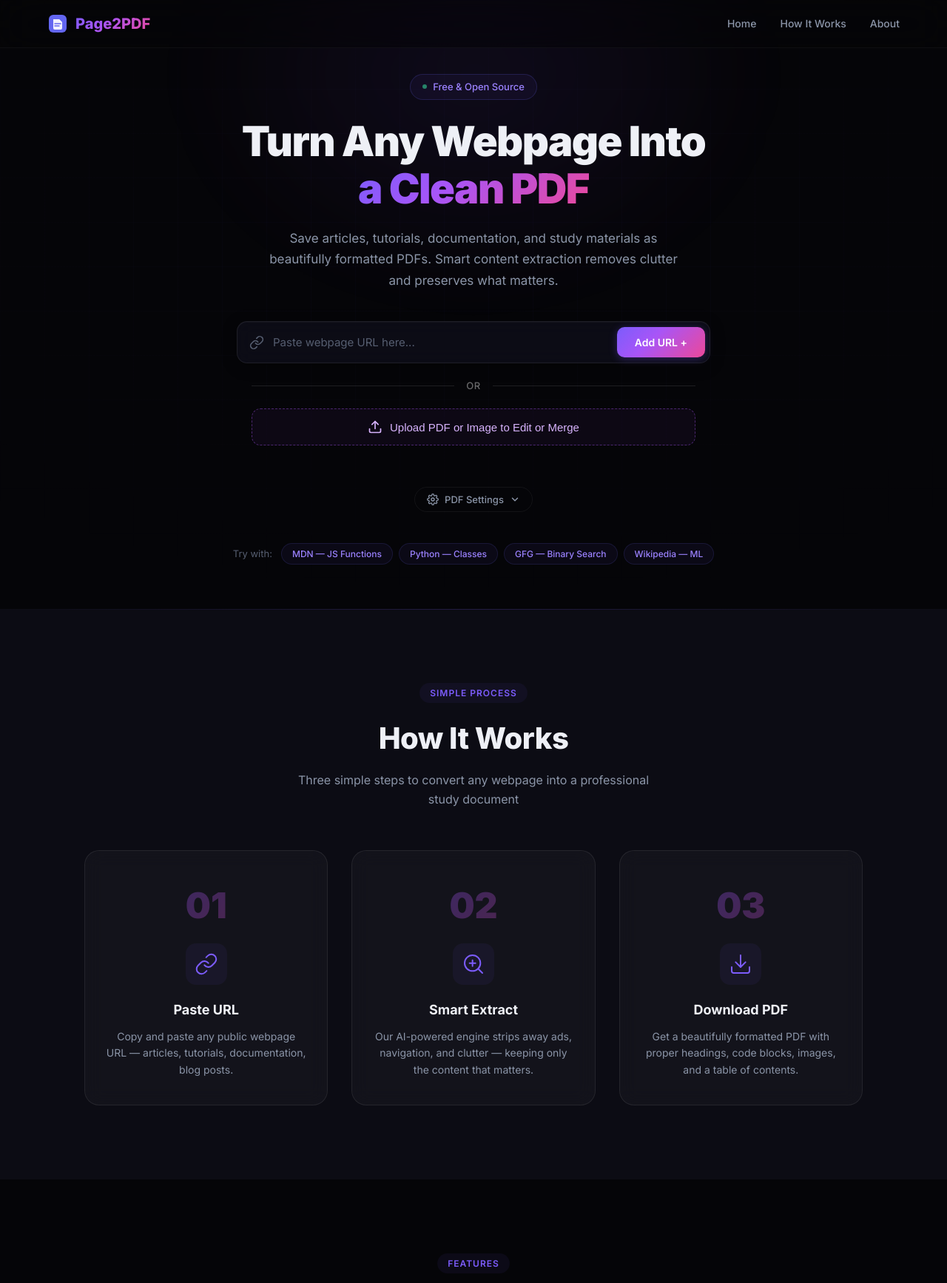
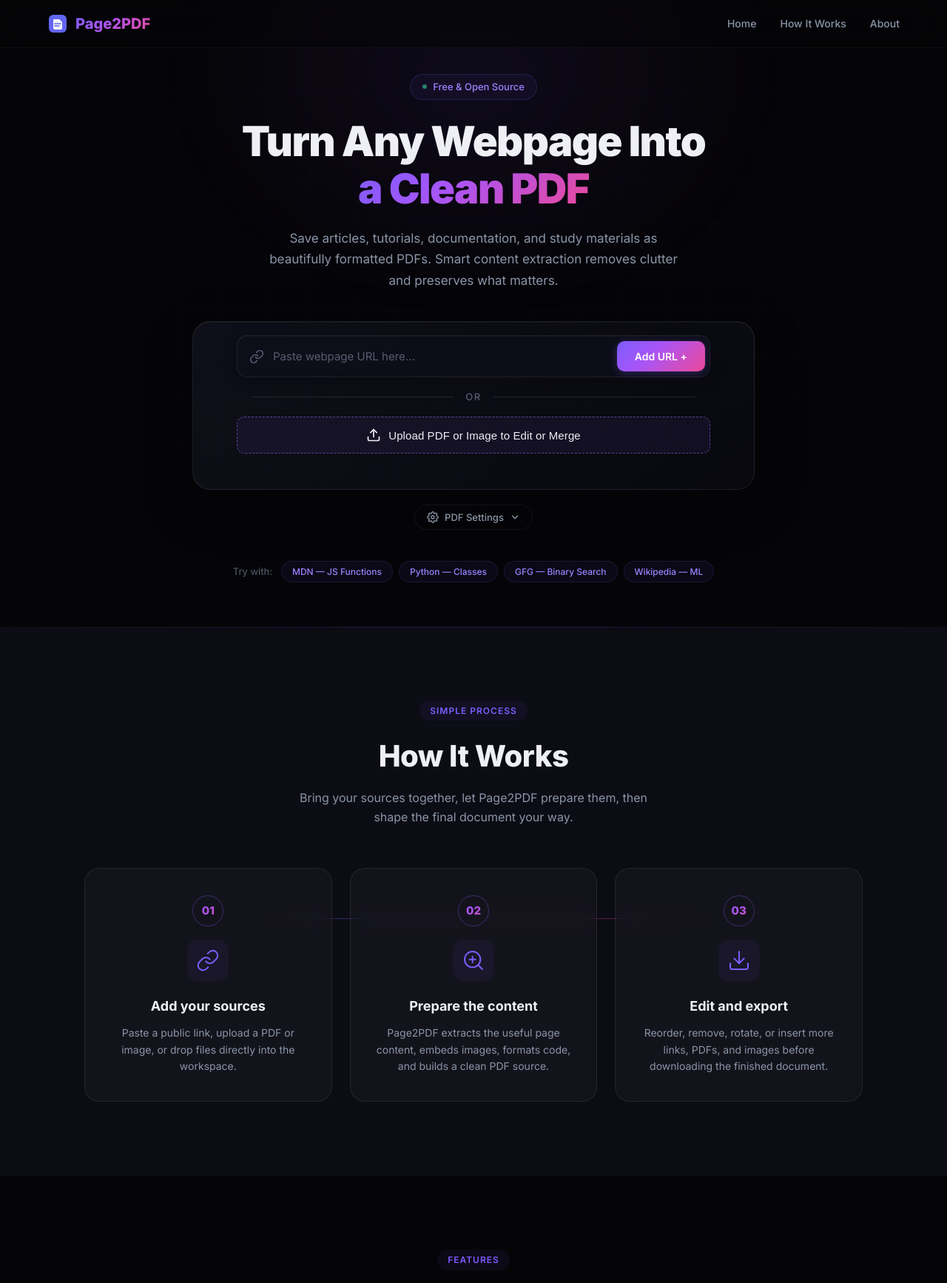
Before and after one commit to itsmonir48/Page2PDF, a FastAPI app: page / in a window 1280 px wide. Shown: the top 1734 px of the page at 74% size. Run offline with FastAPI, Linux system fonts and the light colour scheme; some libraries are stand-ins or nearby versions.

Commit message:
Fix  bug

```diff
--- a/static/css/style.css
+++ b/static/css/style.css
@@ -136,7 +136,13 @@ a:hover { color: var(--accent-hover); }
 
 .hero-content {
     position: relative; z-index: 1; text-align: center;
-    max-width: 720px; width: 100%;
+    max-width: 760px; width: 100%;
+    animation: hero-arrive 0.8s cubic-bezier(0.2, 0.8, 0.2, 1) both;
+}
+
+@keyframes hero-arrive {
+    from { opacity: 0; transform: translateY(18px); }
+    to { opacity: 1; transform: translateY(0); }
 }
 
 .hero-badge {
@@ -175,12 +181,21 @@ a:hover { color: var(--accent-hover); }
 /* ── URL Input ─────────────────────────────────────────────────── */
 .input-section { margin-bottom: 20px; }
 
+.input-section {
+    padding: 18px;
+    border: 1px solid rgba(255,255,255,0.08);
+    border-radius: 24px;
+    background: linear-gradient(145deg, rgba(18,18,30,0.82), rgba(10,10,18,0.68));
+    box-shadow: 0 22px 70px rgba(0,0,0,0.28), inset 0 1px 0 rgba(255,255,255,0.04);
+}
+
 .input-wrapper {
     display: flex; align-items: center; gap: 0;
     background: var(--bg-input); border: 2px solid var(--border);
     border-radius: var(--radius); padding: 6px 6px 6px 16px;
     transition: border-color var(--transition), box-shadow var(--transition);
     max-width: 640px; margin: 0 auto;
+    box-shadow: 0 8px 24px rgba(0,0,0,0.18);
 }
 
 .input-wrapper:focus-within {
@@ -217,6 +232,34 @@ a:hover { color: var(--accent-hover); }
 .error-message {
     color: var(--error); font-size: 13px; margin-top: 8px;
     min-height: 20px; text-align: center;
+}
+
+.upload-wrapper { margin-bottom: 10px !important; }
+
+.upload-drop-zone {
+    max-width: 640px !important;
+    background: rgba(124,92,252,0.08) !important;
+    border: 1px dashed rgba(155,130,255,0.48) !important;
+    border-radius: var(--radius-sm) !important;
+    color: var(--text-primary) !important;
+    letter-spacing: 0.1px;
+}
+
+.upload-drop-zone:hover {
+    background: rgba(124,92,252,0.16) !important;
+    border-color: var(--accent-hover) !important;
+    box-shadow: 0 8px 26px rgba(124,92,252,0.14);
+    transform: translateY(-1px);
+}
+
+.input-section > div[style*="margin: 20px"] {
+    margin-top: 16px !important;
+    margin-bottom: 16px !important;
+}
+
+.input-section > div[style*="margin: 20px"] span {
+    color: var(--text-muted) !important;
+    letter-spacing: 1.5px !important;
 }
 
 /* ── Settings ──────────────────────────────────────────────────── */
@@ -472,22 +515,32 @@ a:hover { color: var(--accent-hover); }
 /* How It Works */
 .how-it-works { padding: 100px 0; background: var(--bg-secondary); }
 
-.steps-grid { display: grid; grid-template-columns: repeat(3, 1fr); gap: 32px; }
+.steps-grid { display: grid; grid-template-columns: repeat(3, 1fr); gap: 24px; position: relative; }
+
+.steps-grid::before {
+    content: ''; position: absolute; top: 68px; left: 16%; right: 16%; height: 1px;
+    background: linear-gradient(90deg, transparent, rgba(124,92,252,0.45), rgba(236,72,153,0.45), transparent);
+    z-index: 0;
+}
 
 .step-card {
     background: var(--bg-card); border: 1px solid var(--border);
     border-radius: var(--radius-lg); padding: 36px 28px;
     text-align: center; transition: all var(--transition);
-    position: relative; overflow: hidden;
+    position: relative; overflow: hidden; z-index: 1;
+    min-height: 282px;
 }
 
 .step-card:hover { border-color: var(--accent); transform: translateY(-4px); box-shadow: var(--shadow-lg); }
 
 .step-number {
-    font-size: 48px; font-weight: 900;
+    display: inline-flex; align-items: center; justify-content: center;
+    width: 42px; height: 42px; border-radius: 50%;
+    font-size: 15px; font-weight: 800;
     background: var(--gradient); -webkit-background-clip: text;
     -webkit-text-fill-color: transparent; background-clip: text;
-    opacity: 0.3; margin-bottom: 12px;
+    border: 1px solid rgba(124,92,252,0.35); opacity: 1; margin-bottom: 18px;
+    background-color: var(--bg-card);
 }
 
 .step-card-icon {
@@ -499,6 +552,15 @@ a:hover { color: var(--accent-hover); }
 
 .step-card h3 { font-size: 18px; font-weight: 700; margin-bottom: 10px; }
 .step-card p { font-size: 14px; color: var(--text-secondary); line-height: 1.6; }
+
+.step-card:nth-child(1) { animation: step-reveal 0.55s ease both; }
+.step-card:nth-child(2) { animation: step-reveal 0.55s 0.1s ease both; }
+.step-card:nth-child(3) { animation: step-reveal 0.55s 0.2s ease both; }
+
+@keyframes step-reveal {
+    from { opacity: 0; transform: translateY(12px); }
+    to { opacity: 1; transform: translateY(0); }
+}
 
 /* Features */
 .features { padding: 100px 0; }
@@ -531,16 +593,36 @@ a:hover { color: var(--accent-hover); }
 
 .about-stats {
     display: flex; gap: 40px; margin-top: 32px;
-    padding-top: 32px; border-top: 1px solid var(--border);
+    padding: 24px 18px; border: 1px solid var(--glass-border);
+    border-radius: var(--radius); background: rgba(255,255,255,0.025);
 }
 
-.stat { text-align: center; }
+.stat { text-align: center; flex: 1; }
 .stat-value {
     display: block; font-size: 32px; font-weight: 800;
     background: var(--gradient); -webkit-background-clip: text;
     -webkit-text-fill-color: transparent; background-clip: text;
 }
 .stat-label { font-size: 13px; color: var(--text-muted); }
+
+.stat-label { display: block; max-width: 130px; margin: 0 auto; line-height: 1.4; }
+
+.stat + .stat { border-left: 1px solid var(--glass-border); }
+
+.index-mode-control {
+    display: flex; gap: 4px; width: fit-content; padding: 4px;
+    margin-bottom: 14px; border: 1px solid var(--glass-border);
+    border-radius: var(--radius-sm); background: rgba(255,255,255,0.025);
+}
+
+.index-mode-control .pm-btn {
+    border-color: transparent; padding: 8px 16px;
+}
+
+.index-mode-control .pm-btn.active {
+    background: var(--gradient-subtle); border-color: rgba(124,92,252,0.35);
+    color: var(--accent-hover); box-shadow: 0 0 18px rgba(124,92,252,0.1);
+}
 
 /* Footer */
 .footer {
@@ -872,8 +954,10 @@ a:hover { color: var(--accent-hover); }
     .url-input { width: 100%; text-align: center; }
     .generate-btn { width: 100%; justify-content: center; padding: 14px; }
     .steps-grid, .features-grid { grid-template-columns: 1fr; }
+    .steps-grid::before { top: 8%; bottom: 8%; left: 50%; right: auto; width: 1px; height: auto; }
     .settings-grid { grid-template-columns: 1fr; }
     .about-stats { flex-direction: column; gap: 20px; }
+    .stat + .stat { border-left: 0; border-top: 1px solid var(--glass-border); padding-top: 20px; }
     .hero-title { font-size: 32px; }
 }
 
--- a/static/js/app.js
+++ b/static/js/app.js
@@ -53,6 +53,16 @@
     const pmBtnKeepSelected = document.getElementById('pm-btn-keep-selected');
     const pmBtnRestoreAll = document.getElementById('pm-btn-restore-all');
     const pmBtnInsertFile = document.getElementById('pm-btn-insert-file');
+    const pmBtnIndex = document.getElementById('pm-btn-index');
+    const indexModal = document.getElementById('index-modal');
+    const closeIndexModal = document.getElementById('close-index-modal');
+    const indexAutomaticBtn = document.getElementById('index-automatic-btn');
+    const indexManualBtn = document.getElementById('index-manual-btn');
+    const indexOffBtn = document.getElementById('index-off-btn');
+    const indexModeHelp = document.getElementById('index-mode-help');
+    const indexEntriesInput = document.getElementById('index-entries-input');
+    const indexErrorMessage = document.getElementById('index-error-message');
+    const indexApplyBtn = document.getElementById('index-apply-btn');
     const insertFileModal = document.getElementById('insert-file-modal');
     const closeInsertModal = document.getElementById('close-insert-modal');
     const insertFileInput = document.getElementById('insert-file-input');
@@ -76,6 +86,8 @@
     let pageSelections = []; // true = selected in UI, false = not selected
     let pageRotations = {}; // originalPageIndex -> degrees (90, 180, 270)
     let pageOrder = []; // array of original page indices in current order
+    let indexMode = 'automatic';
+    let indexEnabled = true;
 
     // Settings
     const settingTitle = document.getElementById('setting-title');
@@ -287,6 +299,82 @@
         pmRangeInput.value = '';
         pmErrorMessage.textContent = '';
         updatePmUI();
+    });
+
+    // Insert File Modal Events
+    pmBtnIndex.addEventListener('click', () => {
+        indexModal.style.display = 'flex';
+        indexMode = 'automatic';
+        indexEnabled = true;
+        indexEntriesInput.style.display = 'none';
+        indexErrorMessage.textContent = '';
+        indexModeHelp.textContent = 'Keep the existing source bookmarks and headings.';
+        updateIndexModeButtons();
+    });
+    closeIndexModal.addEventListener('click', () => { indexModal.style.display = 'none'; });
+    indexAutomaticBtn.addEventListener('click', () => {
+        indexMode = 'automatic';
+        indexEnabled = true;
+        indexEntriesInput.style.display = 'none';
+        indexModeHelp.textContent = 'Keep the existing source bookmarks and headings.';
+        updateIndexModeButtons();
+    });
+    indexManualBtn.addEventListener('click', () => {
+        indexMode = 'manual';
+        indexEnabled = true;
+        indexEntriesInput.style.display = 'block';
+        indexModeHelp.textContent = 'One entry per line: Title | page number | level (level is optional).';
+        updateIndexModeButtons();
+    });
+    indexOffBtn.addEventListener('click', () => {
+        indexMode = 'automatic';
+        indexEnabled = false;
+        indexEntriesInput.style.display = 'none';
+        indexModeHelp.textContent = 'Remove all clickable index/bookmark entries from the PDF.';
+        updateIndexModeButtons();
+    });
+
+    function updateIndexModeButtons() {
+        [indexOffBtn, indexAutomaticBtn, indexManualBtn].forEach(button => button.classList.remove('active'));
+        if (!indexEnabled) indexOffBtn.classList.add('active');
+        else if (indexMode === 'manual') indexManualBtn.classList.add('active');
+        else indexAutomaticBtn.classList.add('active');
+    }
+    indexApplyBtn.addEventListener('click', async () => {
+        const entries = [];
+        if (indexMode === 'manual') {
+            const lines = indexEntriesInput.value.split('\n').map(line => line.trim()).filter(Boolean);
+            for (const line of lines) {
+                const parts = line.split('|').map(part => part.trim());
+                const page = Number(parts[1]);
+                const level = parts[2] ? Number(parts[2]) : 1;
+                if (!parts[0] || !Number.isInteger(page) || page < 1 || page > totalPagesCount || !Number.isInteger(level) || level < 1 || level > 3) {
+                    indexErrorMessage.textContent = `Invalid entry: ${line}`;
+                    return;
+                }
+                entries.push({ title: parts[0], page, level });
+            }
+            if (!entries.length) {
+                indexErrorMessage.textContent = 'Add at least one manual index entry.';
+                return;
+            }
+        }
+        indexApplyBtn.disabled = true;
+        indexErrorMessage.textContent = '';
+        try {
+            const response = await fetch(`/api/collections/${currentCollectionId}/edit-index`, {
+                method: 'POST', headers: { 'Content-Type': 'application/json' },
+                body: JSON.stringify({ enabled: indexEnabled, automatic: indexMode === 'automatic', entries })
+            });
+            const data = await response.json();
+            if (!data.success) throw new Error(data.error || 'Failed to apply index.');
+            indexModal.style.display = 'none';
+            showCompleted(data.collection);
+        } catch (error) {
+            indexErrorMessage.textContent = error.message || 'Failed to apply index.';
+        } finally {
+            indexApplyBtn.disabled = false;
+        }
     });
 
     // Insert File Modal Events
@@ -833,7 +921,7 @@
             title: settingTitle.value.trim() || 'Study Material Collection',
             add_cover_page: settingCover.checked,
             add_source_separator: settingSeparator.checked,
-            generate_toc: true
+            generate_toc: settingToc.checked
         };
 
         try {
--- a/templates/index.html
+++ b/templates/index.html
@@ -9,7 +9,7 @@
     <link rel="preconnect" href="https://fonts.googleapis.com">
     <link rel="preconnect" href="https://fonts.gstatic.com" crossorigin>
     <link href="https://fonts.googleapis.com/css2?family=Inter:wght@300;400;500;600;700;800;900&family=JetBrains+Mono:wght@400;500&display=swap" rel="stylesheet">
-    <link rel="stylesheet" href="/static/css/style.css?v=3">
+    <link rel="stylesheet" href="/static/css/style.css?v=4">
 </head>
 <body>
     <!-- ─── Navigation ──────────────────────────────────────────── -->
@@ -187,7 +187,10 @@
                         </label>
                     </div>
                     <div class="setting-group setting-toggle-group">
-                        <label class="setting-label">Table of Contents</label>
+                        <div>
+                            <label class="setting-label">First-page Contents</label>
+                            <div style="font-size: 11px; color: var(--text-muted); margin-top: 3px;">Create a clickable Contents page</div>
+                        </div>
                         <label class="toggle" for="setting-toc">
                             <input type="checkbox" id="setting-toc" checked>
                             <span class="toggle-slider"></span>
@@ -282,6 +285,7 @@
                                 <svg width="14" height="14" viewBox="0 0 24 24" fill="none" stroke="currentColor" stroke-width="2.5" stroke-linecap="round" stroke-linejoin="round"><line x1="12" y1="5" x2="12" y2="19"/><line x1="5" y1="12" x2="19" y2="12"/></svg>
                                 Insert PDF / Image
                             </button>
+                            <button id="pm-btn-index" class="pm-btn" type="button">Configure Index</button>
                         </div>
                     </div>
 
@@ -322,6 +326,28 @@
                             </span>
                         </button>
                     </div>
+                </div>
+            </div>
+
+            <!-- PDF Index Modal -->
+            <div class="modal" id="index-modal" style="display: none; position: fixed; inset: 0; background: rgba(0,0,0,0.8); z-index: 100; justify-content: center; align-items: center; backdrop-filter: blur(4px);">
+                <div class="modal-content" style="background: var(--bg-card); border: 1px solid var(--border); border-radius: var(--radius-lg); padding: 32px; width: 100%; max-width: 560px;">
+                    <div style="display: flex; justify-content: space-between; align-items: center; margin-bottom: 20px;">
+                        <div>
+                            <h3 style="font-size: 20px; font-weight: 700; margin: 0;">Configure PDF Index</h3>
+                            <p style="font-size: 12px; color: var(--text-muted); margin-top: 4px;">Choose how clickable bookmarks should work.</p>
+                        </div>
+                        <div id="close-index-modal" style="cursor: pointer; color: var(--text-muted); font-size: 20px;">&times;</div>
+                    </div>
+                    <div class="index-mode-control" role="group" aria-label="Index mode">
+                        <button id="index-off-btn" class="pm-btn" type="button">Off</button>
+                        <button id="index-automatic-btn" class="pm-btn pm-btn-primary" type="button">Automatic</button>
+                        <button id="index-manual-btn" class="pm-btn" type="button">Manual</button>
+                    </div>
+                    <p id="index-mode-help" style="font-size: 13px; color: var(--text-secondary); margin-bottom: 10px;">Keep the existing source bookmarks and headings.</p>
+                    <textarea id="index-entries-input" aria-label="Manual index entries" placeholder="Chapter 1 | 3\nChapter 2 | 12 | 2" style="display: none; width: 100%; min-height: 150px; box-sizing: border-box; resize: vertical; background: var(--bg-input); border: 1px solid var(--border); border-radius: var(--radius-sm); padding: 12px; color: var(--text-primary); font-family: var(--font-mono); font-size: 13px;"></textarea>
+                    <div id="index-error-message" style="color: var(--error); font-size: 13px; min-height: 20px; margin-top: 10px;"></div>
+                    <button id="index-apply-btn" class="generate-btn" type="button" style="width: 100%; justify-content: center; margin-top: 8px;">Apply Index</button>
                 </div>
             </div>
 
@@ -471,7 +497,7 @@
             <div class="section-header">
                 <span class="section-tag">Simple Process</span>
                 <h2 class="section-title">How It Works</h2>
-                <p class="section-desc">Three simple steps to convert any webpage into a professional study document</p>
+                <p class="section-desc">Bring your sources together, let Page2PDF prepare them, then shape the final document your way.</p>
             </div>
             <div class="steps-grid">
                 <div class="step-card">
@@ -482,8 +508,8 @@
                             <path d="M14 11a5 5 0 0 0-7.54-.54l-3 3a5 5 0 0 0 7.07 7.07l1.71-1.71"/>
                         </svg>
                     </div>
-                    <h3>Paste URL</h3>
-                    <p>Copy and paste any public webpage URL — articles, tutorials, documentation, blog posts.</p>
+                    <h3>Add your sources</h3>
+                    <p>Paste a public link, upload a PDF or image, or drop files directly into the workspace.</p>
                 </div>
                 <div class="step-card">
                     <div class="step-number">02</div>
@@ -494,8 +520,8 @@
                             <path d="M11 8v6M8 11h6"/>
                         </svg>
                     </div>
-                    <h3>Smart Extract</h3>
-                    <p>Our AI-powered engine strips away ads, navigation, and clutter — keeping only the content that matters.</p>
+                    <h3>Prepare the content</h3>
+                    <p>Page2PDF extracts the useful page content, embeds images, formats code, and builds a clean PDF source.</p>
                 </div>
                 <div class="step-card">
                     <div class="step-number">03</div>
@@ -506,8 +532,8 @@
                             <line x1="12" y1="15" x2="12" y2="3"/>
                         </svg>
                     </div>
-                    <h3>Download PDF</h3>
-                    <p>Get a beautifully formatted PDF with proper headings, code blocks, images, and a table of contents.</p>
+                    <h3>Edit and export</h3>
+                    <p>Reorder, remove, rotate, or insert more links, PDFs, and images before downloading the finished document.</p>
                 </div>
             </div>
         </div>
@@ -527,7 +553,7 @@
                         <svg width="24" height="24" viewBox="0 0 24 24" fill="none" stroke="currentColor" stroke-width="2"><polyline points="16 18 22 12 16 6"/><polyline points="8 6 2 12 8 18"/></svg>
                     </div>
                     <h4>Code Blocks</h4>
-                    <p>Syntax-highlighted code with proper formatting for 15+ languages</p>
+                    <p>Syntax-highlighted code with the language support provided by Pygments</p>
                 </div>
                 <div class="feature-card">
                     <div class="feature-icon" style="--accent: #8b5cf6;">
@@ -586,16 +612,16 @@
                     </p>
                     <div class="about-stats">
                         <div class="stat">
-                            <span class="stat-value">15+</span>
-                            <span class="stat-label">Languages</span>
+                            <span class="stat-value">3</span>
+                            <span class="stat-label">Extraction strategies</span>
                         </div>
                         <div class="stat">
                             <span class="stat-value">3</span>
-                            <span class="stat-label">Extraction Engines</span>
+                            <span class="stat-label">Source types</span>
                         </div>
                         <div class="stat">
-                            <span class="stat-value">∞</span>
-                            <span class="stat-label">Pages Convertible</span>
+                            <span class="stat-value">2</span>
+                            <span class="stat-label">Page sizes</span>
                         </div>
                     </div>
                 </div>
@@ -625,6 +651,6 @@
         </div>
     </footer>
 
-    <script src="/static/js/app.js?v=4"></script>
+    <script src="/static/js/app.js?v=7"></script>
 </body>
 </html>
```
Also changed, not shown: app/api/routes_collection.py (+77 -2 lines), app/models/schemas.py (+12 -0 lines), app/services/pdf_generator.py (+60 -0 lines), app/services/pdf_merger.py (+113 -10 lines).
